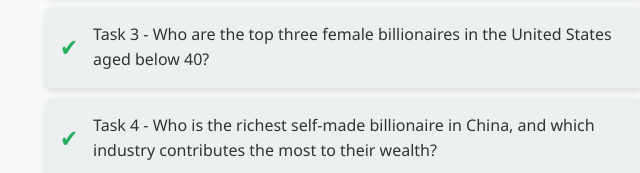
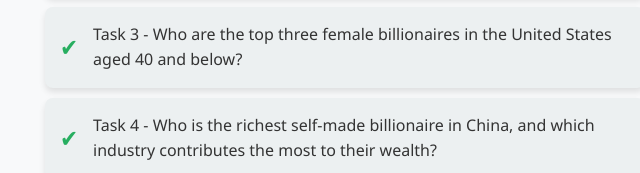
Before and after one commit to AryaanVedak/finalView, a plain HTML site: page index.html in a window 1280 px wide. Shown: the part 490-663 px from the top of the page, 295-935 px from the left. Drawn offline with nearby package versions, Linux system fonts and the light colour scheme; a script that the page names is missing.

Commit message:
task wording change

```diff
--- a/index.html
+++ b/index.html
@@ -193,7 +193,7 @@
     <ul class="task-list">
       <li>Task 1 - Which country has the highest total billionaire wealth?</li>
       <li>Task 2 - Analyse if there is a correlation between the country's GDP and its total billionaire wealth.</li>
-      <li>Task 3 - Who are the top three female billionaires in the United States aged below 40?</li>
+      <li>Task 3 - Who are the top three female billionaires in the United States aged 40 and below?</li>
       <li>Task 4 - Who is the richest self-made billionaire in China, and which industry contributes the most to their wealth?</li>
     </ul>
 
```
